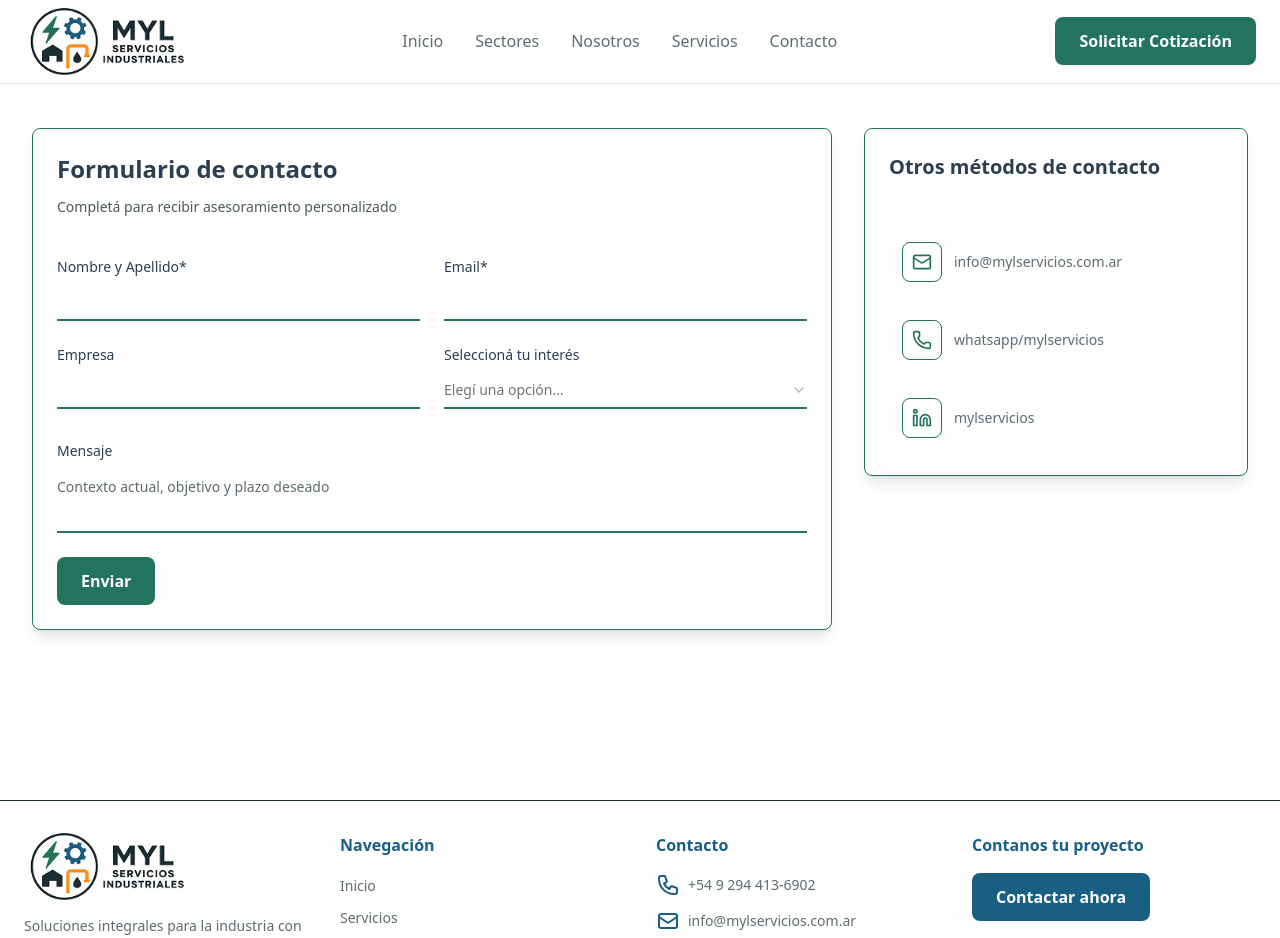
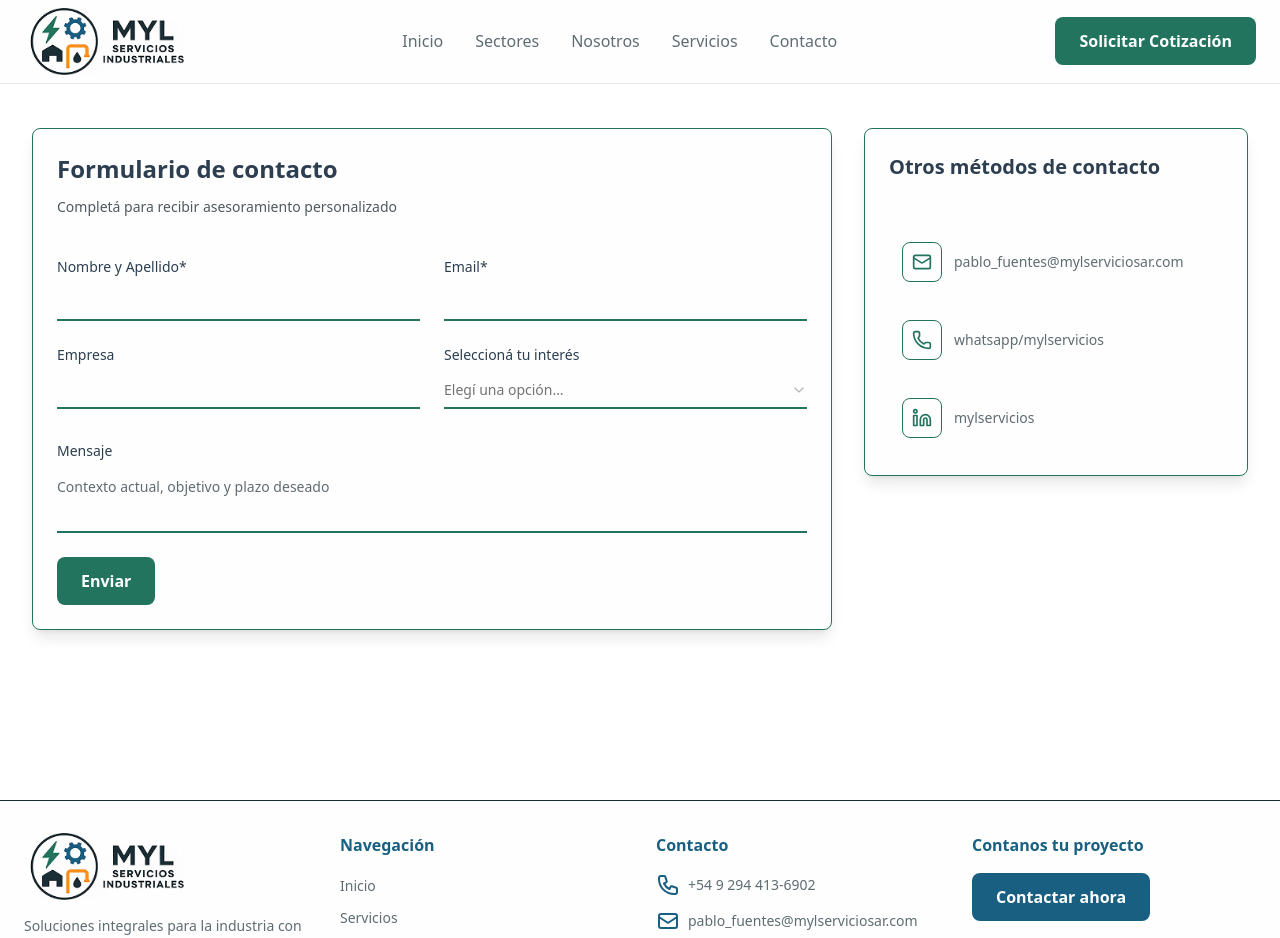
Before and after one commit to synerarg/myl, a Next.js app: page /contacto in a window 1280 px wide. Shown: the top 938 px of the page. Built offline with nearby package versions, Linux system fonts and the light colour scheme.

Commit message:
Update contact email in ContactSection and Footer components to reflect new address for improved communication.

```diff
--- a/app/contacto/page.tsx
+++ b/app/contacto/page.tsx
@@ -133,9 +133,9 @@ export default function ContactSection() {
             </CardHeader>
             <CardContent className="space-y-3 rounded-md">
               <ContactMethod
-                href="mailto:info@mylservicios.com.ar"
+                href="mailto:pablo_fuentes@mylserviciosar.com"
                 icon={<Mail className="h-5 w-5 text-green" />}
-                label="info@mylservicios.com.ar"
+                label="pablo_fuentes@mylserviciosar.com"
               />
               <ContactMethod
                 href="https://wa.me/5492944136902"
--- a/components/Footer.tsx
+++ b/components/Footer.tsx
@@ -84,7 +84,7 @@ export const Footer = () => {
                   />
                 </svg>
                 <span className="text-gray">
-                info@mylservicios.com.ar
+                pablo_fuentes@mylserviciosar.com
                 </span>
               </li>
               <li className="flex items-center gap-2 text-sm ">
```
